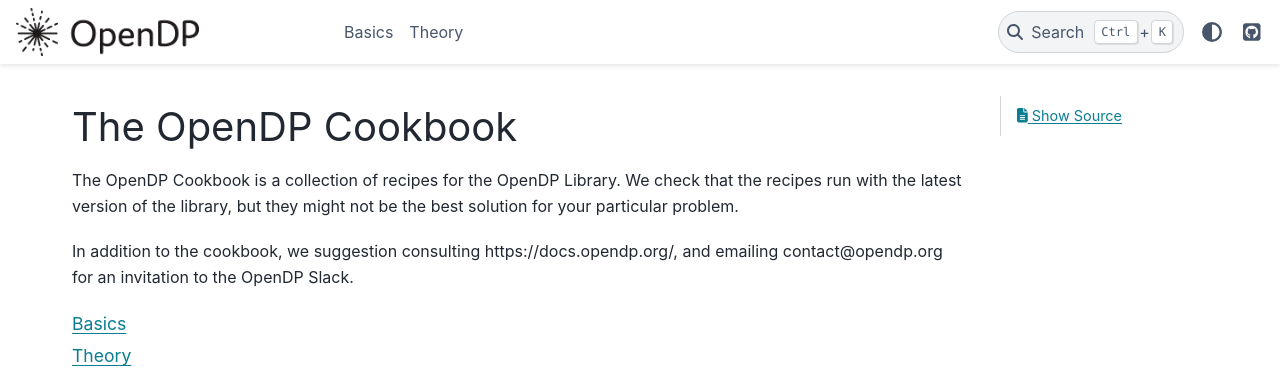
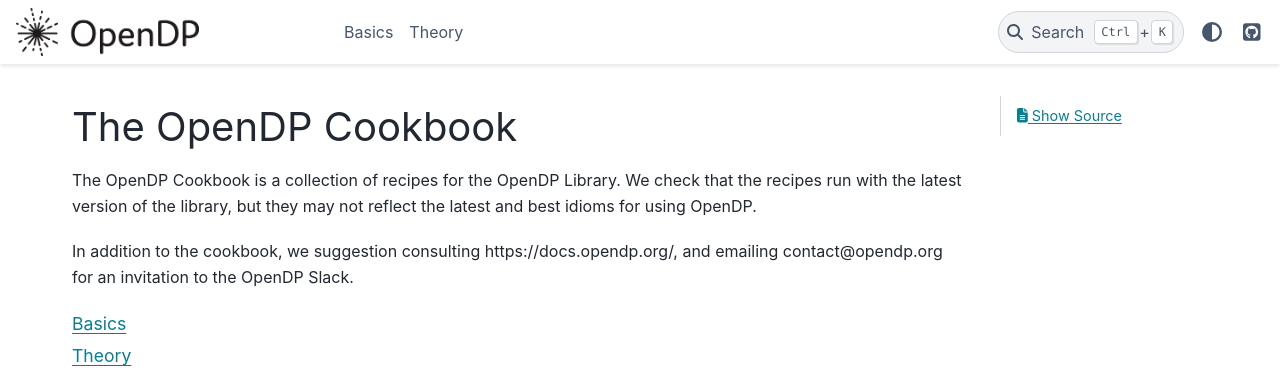
Before and after one commit to opendp/opendp-cookbook, a Sphinx documentation site: the page built from source/index.md, in a window 1280 px wide. Shown: the top 389 px of the page. Built offline with Sphinx 7.4.7 and the PyData theme 0.15.4, drawn with Linux system fonts in a browser that asks for light colours; pages that are not in the unit, such as notebooks, are missing from menus.

Commit message:
revise text

```diff
--- a/source/index.md
+++ b/source/index.md
@@ -2,7 +2,7 @@
 
 The OpenDP Cookbook is a collection of recipes for the OpenDP Library.
 We check that the recipes run with the latest version of the library,
-but they might not be the best solution for your particular problem.
+but they may not reflect the latest and best idioms for using OpenDP.
 
 In addition to the cookbook,
 we suggestion consulting https://docs.opendp.org/,
```
